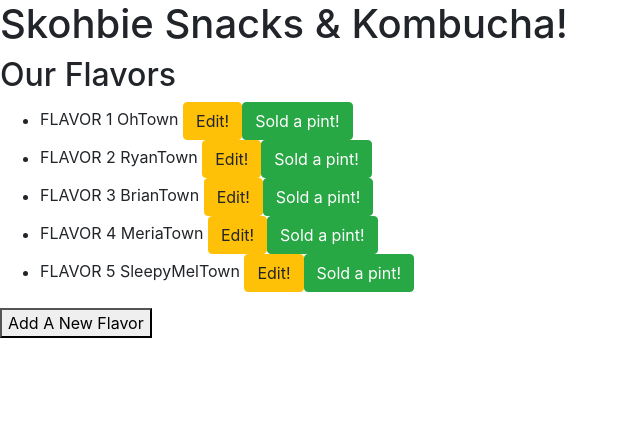
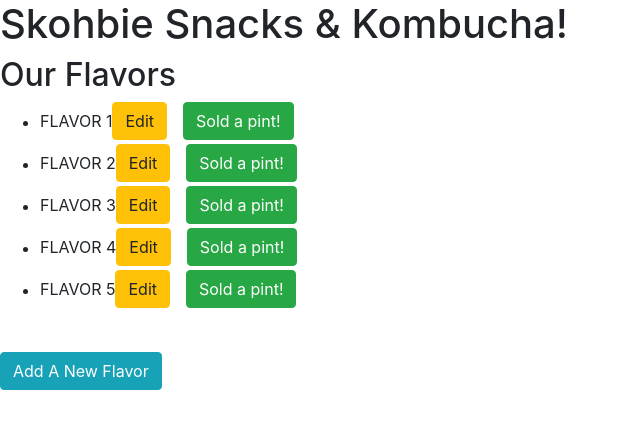
Before and after one commit to sn31/kombucha-store, an Angular app: page / in a window 1280 px wide. Shown: the top 428 px of the page, without its empty margins (0-640 px from the left). Built offline with nearby package versions, Linux system fonts and the light colour scheme.

Commit message:
add general stylings

```diff
--- a/src/app/flavors/flavors.component.html
+++ b/src/app/flavors/flavors.component.html
@@ -1,9 +1,9 @@
 <h2>Our Flavors</h2>
 <ul class="flavors">
     <li *ngFor="let flavor of flavors" (click)="onSelect(flavor)">
-        <span class="komflav">{{flavor.name | uppercase}}</span> {{flavor.brand}}
-        <button class="btn btn-warning"(click)="editFlavor(flavor)">Edit!</button>
-        <button class="btn btn-success"(click)="soldFlavor(flavor)">Sold a pint!</button>
+        <span class="komflav">{{flavor.name | uppercase}}</span>
+        <button class="btn btn-warning mr-3 mb-1"(click)="editFlavor(flavor)">Edit</button>
+        <button class="btn btn-success mr-3 mb-1"(click)="soldFlavor(flavor)">Sold a pint!</button>
     </li>
 </ul>
 
@@ -35,10 +35,10 @@
             <input [(ngModel)]="selectedEditFlavor.sugarContent" placeholder="sugar">
         </label>
     </div>
-    <button (click)="finishedEditing()">Done</button>
-</div>
+    <button class="btn btn-dark"(click)="finishedEditing()">Done</button>
+</div><br>
 
-<button (click) = "addNew = true">Add A New Flavor</button>
+<button class="btn btn-info" (click) = "addNew = true">Add A New Flavor</button>
 <div *ngIf = "addNew">
     <h3>Add a new Flavor</h3>
     <form>
```
